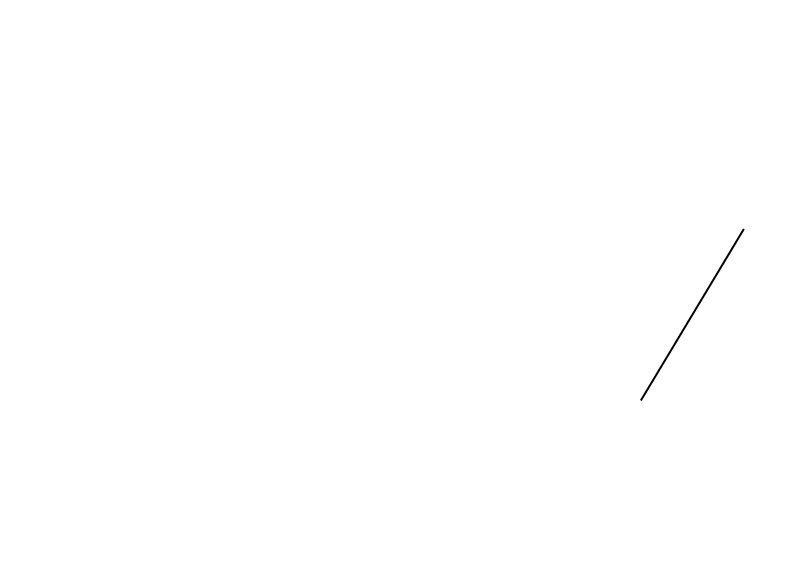
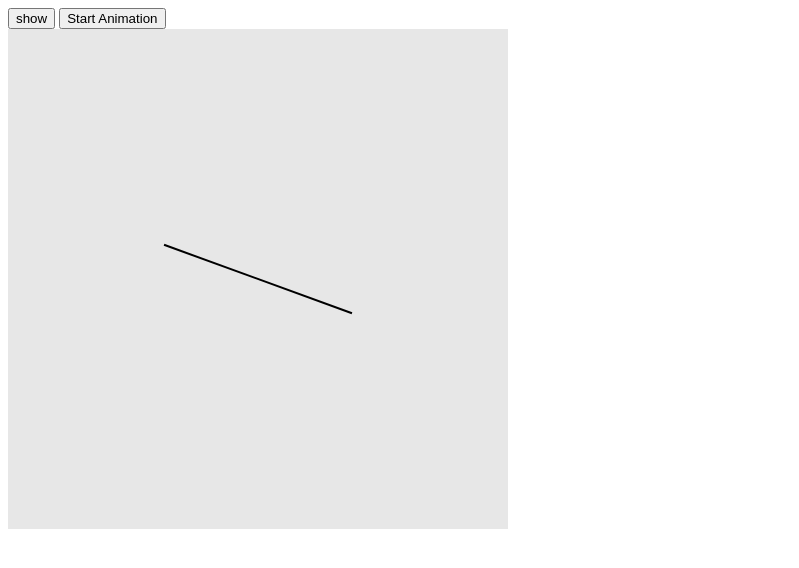
Before and after one commit to acciojob/rotate-line-Addr678, a website: page main.html in a window 1280 px wide. Shown: the whole page, without its empty margins (0-799 px from the left). Drawn offline with Linux system fonts and the light colour scheme.

Commit message:
created a submission

```diff
--- a/main.html
+++ b/main.html
@@ -6,21 +6,41 @@
 	<link rel="stylesheet" href="styles.css">
 	 <style>
         #line {
-            position: absolute;
-            top: 50%;
-            left: 50%;
             width: 200px;
             height: 2px;
             background-color: black;
-            transform-origin: top left;
+        }
+        .line {
+            animation : rotate is linear infinite;
+        }
+        .container {
+            width: 500px;
+            height: 500px;
+            display: flex;
+            justify-content: center;
+            align-items: center;
+            background-color: #e7e7e7;
+        }
+        @keyframes rotate {
+            from {
+                transform: rotate(0deg);
+            }
+            to {
+                transform: rotate(360deg);
+            }
         }
     </style>
-
 </head>
 
 <body>
 	<!-- the entire body must be written by student -->
-	<div id="line"></div>
+	 <button onclick="showElement()">show</button>
+        <button id="start-stop" onclick="startAnimation()">Start Animation</button>
+        <!-- <button onclick="stopAnimation()">Stop Animation</button> -->
+
+        <div class="container">
+            <div style="transform: rotate(200deg)" id="line" ></div>
+        </div>
 
     <script type="text/javascript" src="./script.js">
 </script>
--- a/script.js
+++ b/script.js
@@ -1,11 +1,32 @@
 //your JS code here. If required.
- var line = document.getElementById('line');
-        var angle = 0;
-
-        function rotateLine() {
-            angle += 1;
-            line.style.transform = 'rotate(' + angle + 'deg)';
-            requestAnimationFrame(rotateLine);
+const container = document.getElementsByClassName("container")[0] ;
+        const button = document.getElementById("start-stop");
+        function showElement() {
+            container.innerHTML = '' ;
+            const div = document.createElement("div")
+            div.id = "line" ;
+           // div.className = "line" ;
+            container.append(div);
         }
 
-        rotateLine();
+        function startAnimation() {
+            const line = document.getElementById("line");
+             if(line.style.animationDuration == "1s"){
+              // animating
+            //     line.style.animationDuration = "100000000s"
+				 line.className="";
+                 button.innerText = "Start Animation" ;
+             }
+             else{
+            //     line.style.animationDuration = "1s"
+				 line.className="line";
+                 button.innerText = "Stop Animation"
+         }
+            //getComputedStyle
+            //console.log(line.style.transform)
+       // }
+
+        // function stopAnimation() {
+        //     const line = document.getElementById("line");
+        //     line.className = "" ;
+        // }
```
